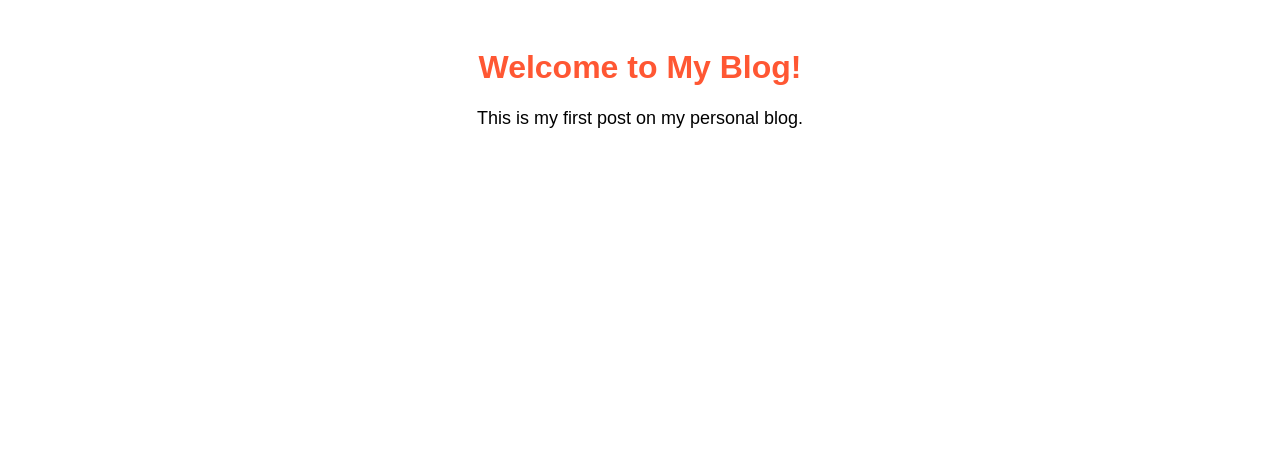
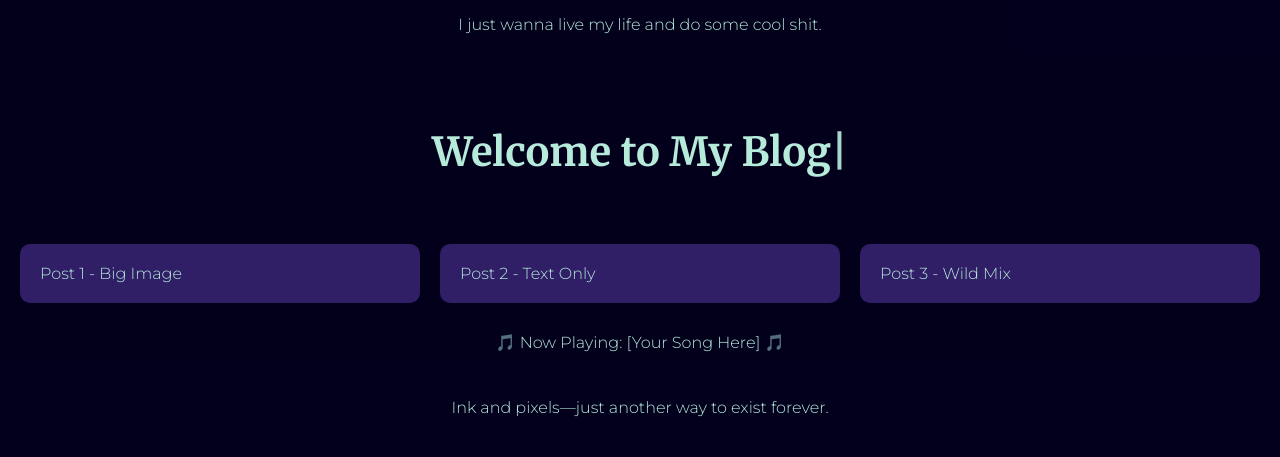
Before and after one commit to mO2i/mO2i.github.io, a plain HTML site: page index.html in a window 1280 px wide. Drawn offline with Linux system fonts and the light colour scheme.

Commit message:
Update index.html

```diff
--- a/index.html
+++ b/index.html
@@ -3,15 +3,93 @@
 <head>
     <meta charset="UTF-8">
     <meta name="viewport" content="width=device-width, initial-scale=1.0">
-    <title>My Personal Blog</title>
+    <title>My Blog</title>
+    <link href="https://fonts.googleapis.com/css2?family=Montserrat:wght@300;700&family=Merriweather:wght@300;700&display=swap" rel="stylesheet">
     <style>
-        body { font-family: Arial, sans-serif; text-align: center; padding: 20px; }
-        h1 { color: #ff5733; }
-        p { font-size: 18px; }
+        body {
+            font-family: 'Montserrat', sans-serif;
+            background-color: #03001C;
+            color: #B6EADA;
+            margin: 0;
+            padding: 0;
+            overflow-x: hidden;
+        }
+        header {
+            position: fixed;
+            width: 100%;
+            top: 0;
+            left: 0;
+            background: rgba(3, 0, 28, 0.9);
+            padding: 15px 0;
+            text-align: center;
+            transition: top 0.3s;
+        }
+        .hidden { top: -60px; }
+        h1 {
+            font-size: 2.5rem;
+            font-family: 'Merriweather', serif;
+            text-align: center;
+            padding: 100px 20px 20px;
+            animation: fadeIn 2s ease-in-out;
+        }
+        @keyframes fadeIn {
+            from { opacity: 0; }
+            to { opacity: 1; }
+        }
+        .typing-effect::after {
+            content: '|';
+            display: inline-block;
+            animation: blink 0.7s infinite;
+        }
+        @keyframes blink {
+            50% { opacity: 0; }
+        }
+        .grid {
+            display: grid;
+            grid-template-columns: repeat(auto-fit, minmax(300px, 1fr));
+            gap: 20px;
+            padding: 20px;
+        }
+        .post {
+            background: #301E67;
+            padding: 20px;
+            border-radius: 10px;
+            transition: transform 0.3s;
+        }
+        .post:hover {
+            transform: scale(1.05);
+        }
+        footer {
+            text-align: center;
+            padding: 20px;
+            background: rgba(3, 0, 28, 0.9);
+        }
+        .now-playing {
+            text-align: center;
+            font-size: 1rem;
+            padding: 10px;
+        }
     </style>
 </head>
 <body>
-    <h1>Welcome to My Blog!</h1>
-    <p>This is my first post on my personal blog.</p>
+    <header id="navbar">I just wanna live my life and do some cool shit.</header>
+    <h1 class="typing-effect">Welcome to My Blog</h1>
+    <div class="grid">
+        <div class="post">Post 1 - Big Image</div>
+        <div class="post">Post 2 - Text Only</div>
+        <div class="post">Post 3 - Wild Mix</div>
+    </div>
+    <div class="now-playing">🎵 Now Playing: [Your Song Here] 🎵</div>
+    <footer>
+        <p>Ink and pixels—just another way to exist forever.</p>
+    </footer>
+    <script>
+        let lastScroll = 0;
+        window.addEventListener("scroll", () => {
+            let currentScroll = window.pageYOffset;
+            document.getElementById("navbar").classList.toggle("hidden", currentScroll > lastScroll);
+            lastScroll = currentScroll;
+        });
+    </script>
 </body>
 </html>
```
